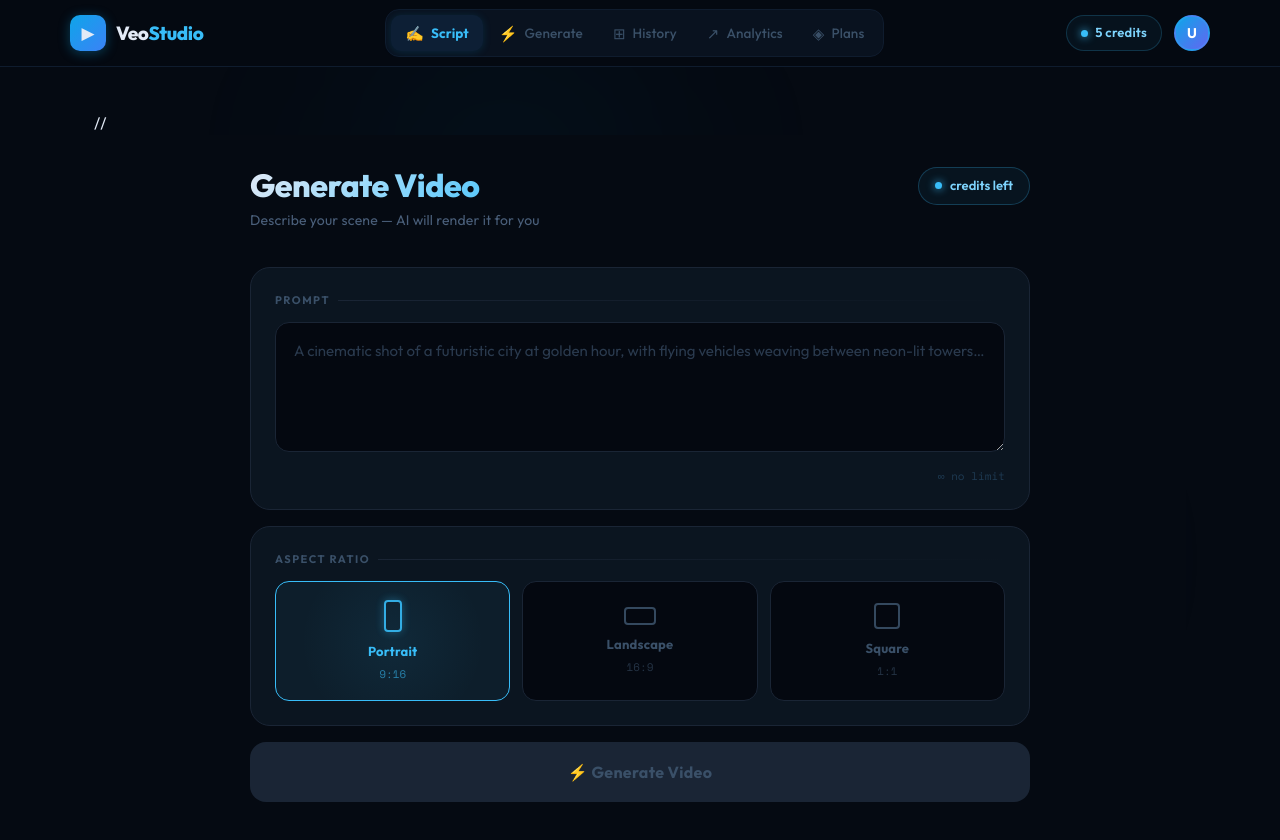
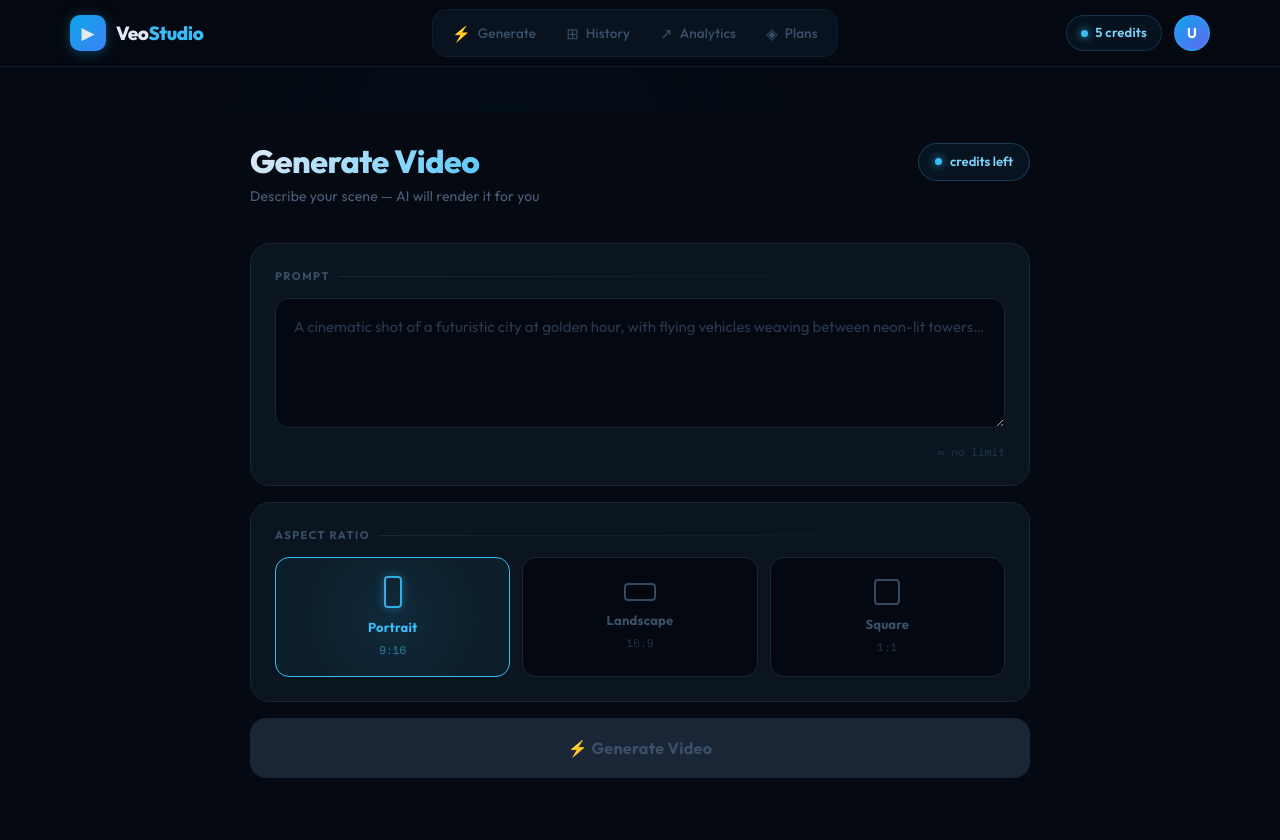
Before and after one commit to 1100Ram0011/veo-studio, a React (Vite) app in the folder frontend/: page / in a window 1280 px wide. Shown: the top 840 px of the page. Built offline with nearby package versions, Linux system fonts and the light colour scheme.

Commit message:
Update App.jsx

```diff
--- a/frontend/src/App.jsx
+++ b/frontend/src/App.jsx
@@ -105,7 +105,7 @@
 import ScriptGenerator from './components/ScriptGenerator'
 
 const TABS = [
-  { id: 'script',    label: 'Script',    icon: '✍' },
+  //{ id: 'script',    label: 'Script',    icon: '✍' },
   { id: 'generate',  label: 'Generate',  icon: '⚡' },
   { id: 'history',   label: 'History',   icon: '⊞' },
   { id: 'analytics', label: 'Analytics', icon: '↗' },
@@ -412,7 +412,7 @@
 
         {/* Main */}
         <main className="app-main" key={tab}>
-        // {tab === 'script'    && <ScriptGenerator />}
+          {tab === 'script'    && <ScriptGenerator />}
           {tab === 'generate'  && <Generate history={history} setHistory={setHistory} credits={credits} setCredits={setCredits} />}
           {tab === 'history'   && <History history={history} />}
           {tab === 'analytics' && <Analytics history={history} />}
```
